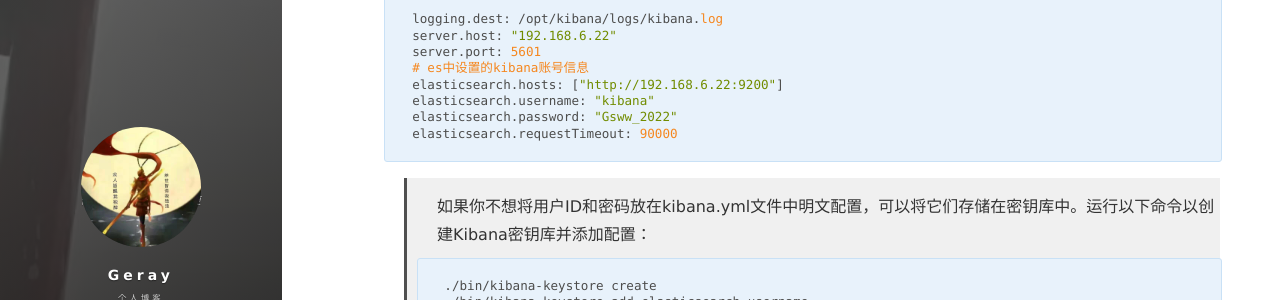
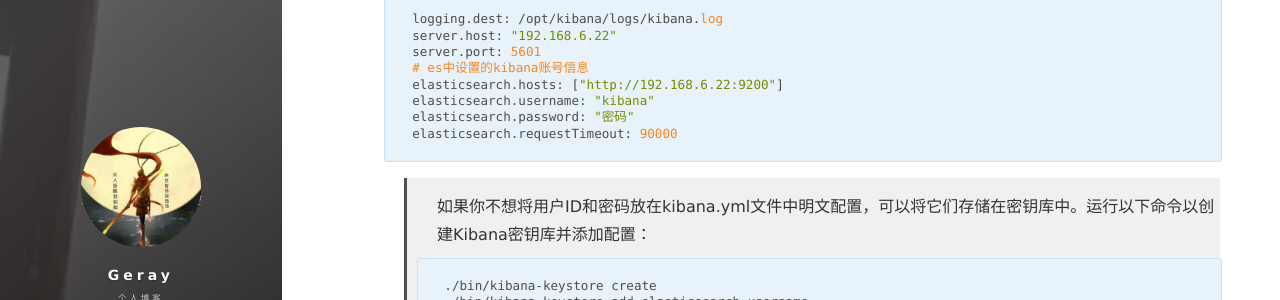
Before and after one commit to geray-zsg/geray-zsg.github.io, a Jekyll site: the page built from _posts/2022-5-7-ES基础（一）-环境搭建.md, in a window 1280 px wide and 900 px high, scrolled down 9282 px. Shown: the part 151-451 px from the top of the window. Built offline with Jekyll 4.4.1, drawn with Linux system fonts in a browser that asks for light colours; nearby versions of some CDN libraries; comment, search, counter and statistics services are not loaded.

Commit message:
Update 2022-5-7-ES基础（一）-环境搭建.md

````diff
--- a/_posts/2022-5-7-ES基础（一）-环境搭建.md
+++ b/_posts/2022-5-7-ES基础（一）-环境搭建.md
@@ -431,7 +431,7 @@ server.port: 5601
 # es中设置的kibana账号信息
 elasticsearch.hosts: ["http://192.168.6.22:9200"]
 elasticsearch.username: "kibana"
-elasticsearch.password: "Gsww_2022"
+elasticsearch.password: "密码"
 elasticsearch.requestTimeout: 90000
 ```
 
````
